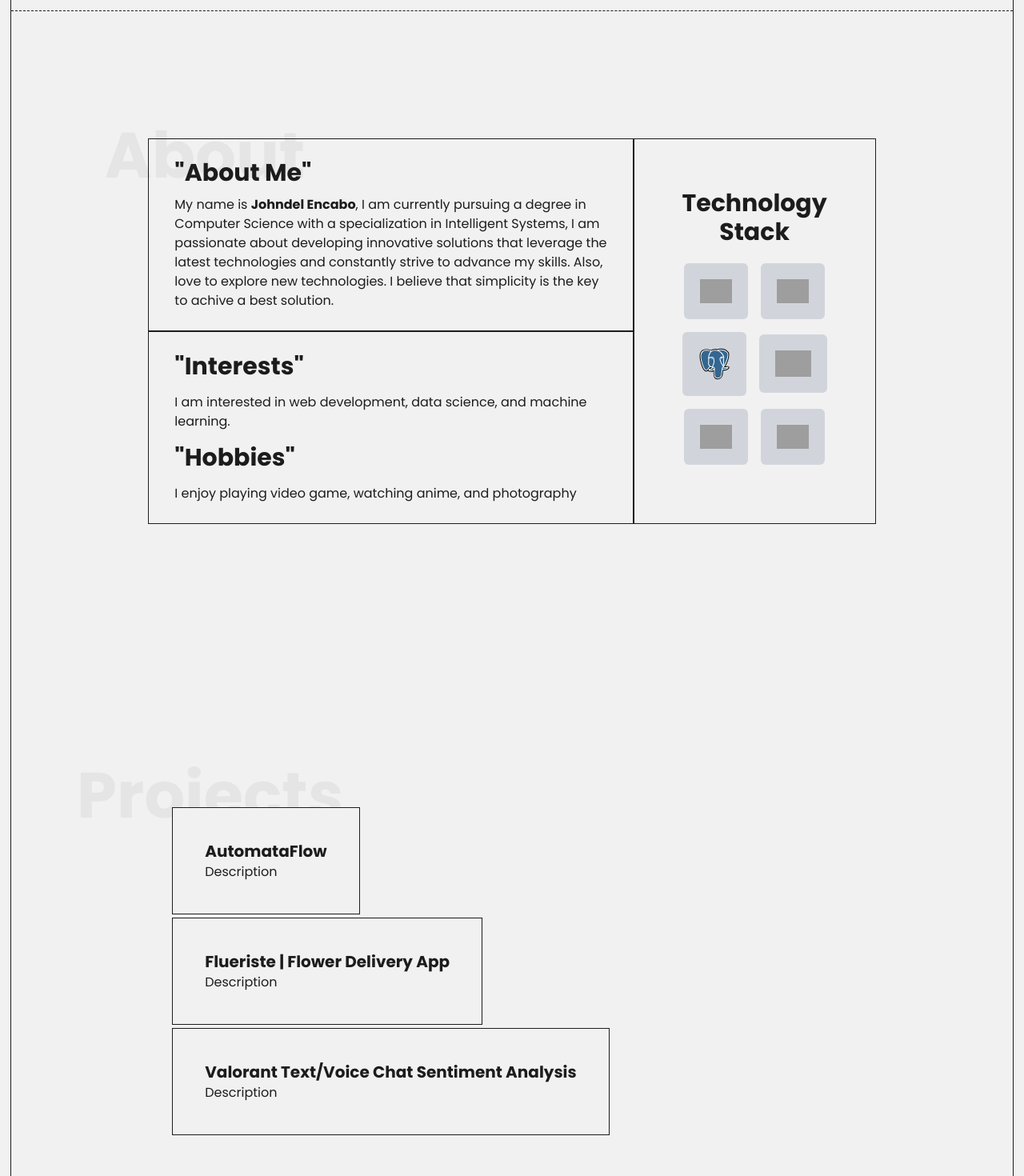
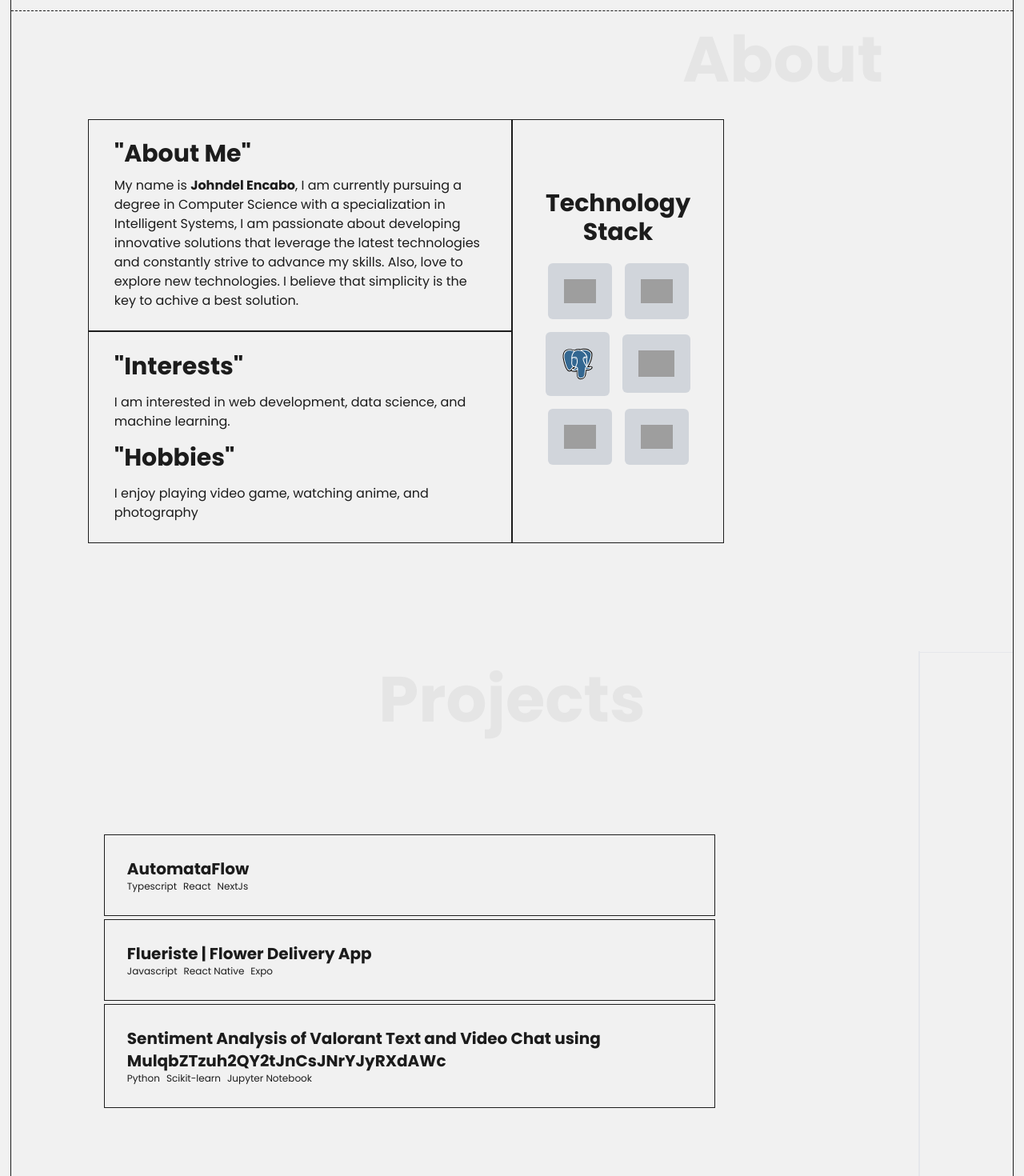
Before and after one commit to cooldragon12/johndel-portfolio, a Next.js app: page / in a window 1280 px wide. Shown: the part 800-2270 px from the top of the page at 80% size. Built offline with nearby package versions, Linux system fonts and the light colour scheme; grey boxes are pictures that could not be loaded.

Commit message:
got my desired design with little adjustment

```diff
--- a/src/app/layout.tsx
+++ b/src/app/layout.tsx
@@ -5,7 +5,7 @@
 
 const poppins = Poppins({
   weight: ['200','400', '700', '900'],
-  subsets: ['latin'],
+  subsets: ['latin-ext'],
 })
 
 export const metadata = {
--- a/src/app/page.tsx
+++ b/src/app/page.tsx
@@ -26,29 +26,34 @@
                         Me
                     </div>
                 </div>
-                <BackgroundPattern/>
+                <BackgroundPattern />
                 <div className="m-0 select-none w-full lg:w-3/4 h-screen flex  xs:flex-col lg:flex-row  justify-center items-center">
                     <BannerSection />
                 </div>
             </section>
-            <section ref={description} className=' h-screen overflow-hidden flex-col lg:flex-row flex justify-center items-center lg:px-5 snap-y' id="description">
-                <div className='left-0 lg:left-24 absolute w-full h-[70%] lg:w-1/4  z-[-3]' >
-                    <div className='w-full h-[4rem] text-[3rem] lg:text-[5rem] text-neutral-200 font-bold top-1/4 text-center  lg:left-4 lg:top-1/2 sticky'>
+            <section ref={description} className=' h-screen overflow-hidden  snap-y' id="description">
+                <div className='px-24 flex-col lg:block flex justify-center items-center'>
+                    <div className='right-44 absolute w-full h-[70%]   z-[-3]' >
+                        <div className='w-full h-[4rem] text-[3rem] lg:text-[5rem] text-neutral-200 font-bold top-1/4 text-right  right-100 lg:top-1/2 sticky'>
                             About
                         </div>
                     </div>
-                <div className='lg:w-3/4 h-screen flex justify-center items-center flex-wrap'>
+                    <div className='lg:w-3/4 w-screen h-screen flex justify-center items-center flex-wrap'>
                         <Description />
                     </div>
+                </div>
+
             </section>
-            <section ref={project} className='h-screen overflow-hidden flex items-center px-5 snap-y' id="projects">
-                <div className='left-0 lg:left-24 absolute w-full h-[70%] lg:w-1/4  z-[-2]'>
+            <section ref={project} className='h-screen overflow-hidden px-5 snap-y' id="projects">
+                <div className='px-24'>
+                    <div className='left-0 absolute w-full h-[70%]  z-[-2]'>
                         <div className='w-full h-[4rem] text-[3rem] lg:text-[5rem] text-neutral-200 font-bold top-1/4 text-center  lg:left-4 lg:top-1/2 sticky'>
                             Projects
                         </div>
                     </div>
-                <div className='lg:w-3/4 h-screen flex justify-center items-center flex-wrap'>
+                    <div className='h-screen '>
                         <Projects />
+                    </div>
                 </div>
             </section>
             <section ref={contact} className='h-screen overflow-hidden flex items-center px-5 justify-center snap-y' id="contact">
--- a/src/components/Homepage/Projects.tsx
+++ b/src/components/Homepage/Projects.tsx
@@ -7,27 +7,31 @@
     title: string;
     description: string;
     src: string;
-    banner: string;
+    technologies: string[];
+    colorScheme?: string[];
 }
 const projects:Project[] = [
     {
         title: "AutomataFlow",
-        description: "Description",
+        description: "AutomataFlow is a web application that simulates a Deterministic Finite Automaton (DFA) based on a given regular expression problem. It also includes support for Pushdown Automata (PDA) and Context-Free Grammars (CFG). The DFA diagram in the application is interactive, allowing you to validate or simulate input strings.",
         src: "/icons/next.svg",
-        banner: ""
+        technologies: ["Typescript", "React", "NextJs"],
+        colorScheme: ["#2C3E50", "#3498DB","#f2f2f2","#E74C3C"]
     },
     {
         title: "Flueriste | Flower Delivery App",
-        description: "Description",
+        description: "Fleuriste is a sophisticated mobile flower delivery application developed using React Native Expo. Designed as part of an educational initiative, it caters to a predominantly female audience. Fleuriste offers an extensive selection of flowers, presented in a refined and elegant manner that complements the products available. The application allows users to peruse the various floral options, choose their desired bouquet, and schedule delivery at their convenience. Additionally, Fleuriste provides a secure and user-friendly payment system, enabling customers to effortlessly complete their transactions.",
         src: "/icons/next.svg",
-        banner: ""
+        technologies: ["Javascript", "React Native", "Expo"],
+        colorScheme: ["#FF8B8B","#FFCBCB", "#FFFFFF","#D5FFD1"]
 
     },
     {
-        title: "Valorant Text/Voice Chat Sentiment Analysis",
-        description: "Description",
+        title: "Sentiment Analysis of Valorant Text and Video Chat using Multinomial Logistic Regression",
+        description: "This study is about sentiment analysis on text and voice chat toxicity among the players of Valorant Community in the SEA server. Since disruptive behavior became a major problem in Valorant chats, specifically in the SEA server, this study aims to determine the words that most players use for trash-talking, and then determine in which medium most trash-talk comes from.",
         src: "/icons/next.svg",
-        banner: ""
+        technologies: ["Python", "Scikit-learn", "Jupyter Notebook"],
+        colorScheme: ["#992F1E","#F0BBB2", "#B33623","#ffffff"]
 
     },
 ]
@@ -46,45 +50,62 @@
         console.log(isHover);
     }, [isHover])
     return (
-        <div className="relative flex flex-col justify-center items-start gap-1 flex-wrap" ref={ref}>
+        <div className="flex h-full" ref={ref}>
+            <div className="flex flex-col h-full gap-1 flex-wrap justify-center">
             {
                 projects.map((item, index) => (
                     <motion.div
                         key={index}
-                        onHoverStart={(e) => { setIsHover(true) }}
-                        onHoverEnd={(e) => { setIsHover(false) }}
+                        onHoverStart={(e) => { setIsHover(true), setCurrentHover(item) }}
+                        onHoverEnd={(e) => { setIsHover(false), setCurrentHover({} as Project) }}
                         onFocus={(e) => { setIsHover(true) }}
                         onBlur={(e) => { setIsHover(false) }}
                         onMouseMove={(e) => {
-                            const { pageX, pageY } = e;
+                            const { clientX, screenY } = e;
                             // Close to the edge of mouse
-                            setMousePosition({ x: pageX, y: pageY });
+                            setMousePosition({ x: clientX, y: screenY + 100 });
                         }}
-                        className="card bg-background hover:bg-secondary hover:text-background transition-colors border border-spacing-1 border-secondary p-10 opacity-0 -translate-x-1/2 cursor-pointer relative">
-                        <Card src={item.src} title={item.title} description={item.description} image_src="" />
+                        className="card
+                            bg-background
+                            hover:bg-secondary
+                            hover:text-background
+                            transition-colors
+                            border border-spacing-1 border-secondary p-7 opacity-0 -translate-x-1/2 cursor-pointer w-3/4">
+                        <Card src={item.src} title={item.title} image_src="" technologies={item.technologies} />
 
                     </motion.div>
                 )
                 )
             }
+            </div>
             <motion.div
                 style={{
                     position: "absolute",
                     zIndex: 1000,
                     opacity: isHover ? 1 : 0,
                     visibility: isHover ? "visible" : "hidden",
-                    x: mousePosition.x - 400,
-                    y: mousePosition.y - 2450,
-                    transition: "opacity 0.25s ease-in-out, visibility 0.25s ease-in-out, transform 0.05s ease-out",
+                    x: mousePosition.x - 100,
+                    y: mousePosition.y - 200,
+
                 }}
-                className="hover-card min-w-[30vh] min-h-[10vh] bg-primary shadow-md shadow-primary flex justify-center items-center "
+                animate
+                className="hover-card text-background  bg-primary shadow-md shadow-primary p-5 rounded-md"
             >
-                <div className=" p-5 border border-background border-dashed">
-                    <img width={400} height={200} src={currentHover.src} alt={currentHover.title} />
-                    <h1 className="text-2xl font-bold text-center text-background tracking-wide">{"<< Click it!! >>"}</h1>
+                <h1>Color Scheme</h1>
+                <div className="flex gap-2">
+                    {
+                        currentHover.colorScheme?.map((item, index) => (
+                            <div key={index} className="w-5 h-5 bg-primary" style={{backgroundColor:item}}></div>
+                        ))
+                    }
                 </div>
             </motion.div>
+            <motion.div className="relative border">
+                <div className="absolute h-screen w-screen border">
 
+                </div>
+
+            </motion.div>
         </div>
     )
 }
--- a/src/components/Homepage/projects/Card.tsx
+++ b/src/components/Homepage/projects/Card.tsx
@@ -3,22 +3,31 @@
 import Image from "next/image"
 import Link from "next/link";
 
+type Card = {
+    src: string,
+    image_src: string,
+    title: string
+    colorScheme?: string[],
+    technologies?: string[]
+}
 
-
-const Card = ({ src, image_src, title, description }: { src: string,image_src:string, title: string, description:string }) => {
+const Card = (props: Card) => {
 
     return (
         <>
-            <Link href={src} className="card__image h-1/4 w-full flex justify-center items-center relative" >
+            <Link href={props.src} className="card__image" >
 
                 {/* <Image width={500} height={500} src={src} alt={title} /> */}
-                <div>
-                    <div>
-                        <HackText duration={1} delay={100} defaultValue={title} className="text-xl font-bold transition-all">{title}</HackText>
-                    </div>
-                    <div className="description">
-                        <p>{description}</p>
-                    </div>
+
+                <div className="">
+                    <HackText duration={1} delay={100} defaultValue={props.title} className="text-xl font-bold transition-all">{props.title}</HackText>
+                </div>
+                <div className="flex gap-2">
+                    {
+                        props.technologies?.map((item, index) => (
+                            <p key={index} className="text-xs text-primary "><span className=""></span>{item}</p>
+                        ))
+                    }
                 </div>
 
             </Link>
```
Lines whose indentation alone changed are shown as unchanged.
